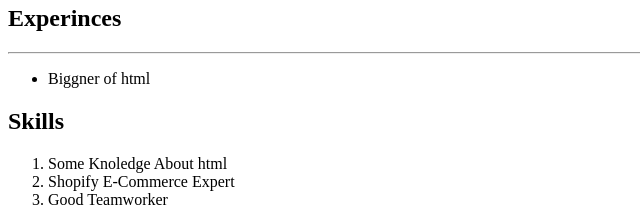
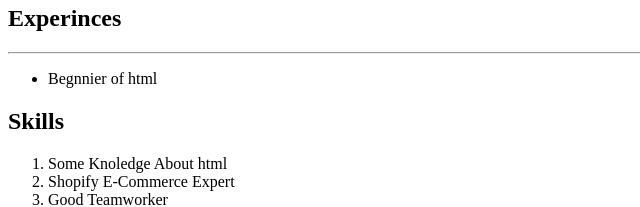
Before and after one commit to Huzaifa12487/Assigment-1-CV-, a plain HTML site: page index.html in a window 1280 px wide. Shown: the part 602-809 px from the top of the page, 0-640 px from the left. Drawn offline with Linux system fonts and the light colour scheme.

Commit message:
index.html

```diff
--- a/index.html
+++ b/index.html
@@ -27,7 +27,7 @@
     <h2>Experinces</h2>
     <hr>
     <ul>
-        <li>Biggner of html</li>
+        <li>Begnnier of html</li>
     </ul>
     <h2>Skills</h2>
     <ol>
@@ -45,4 +45,5 @@
         <li>Address : PECHS Block:6 House NO: 62-Z</li>
     </ul>
 </body>
+
 </html>
```
